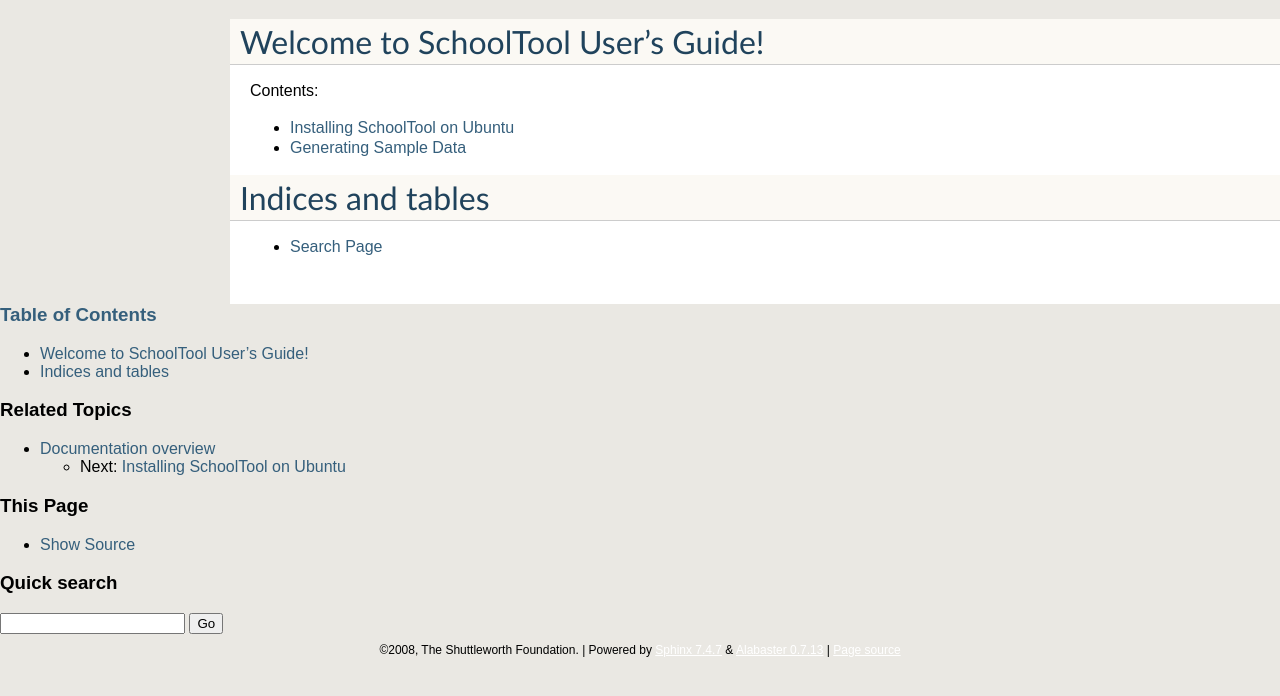
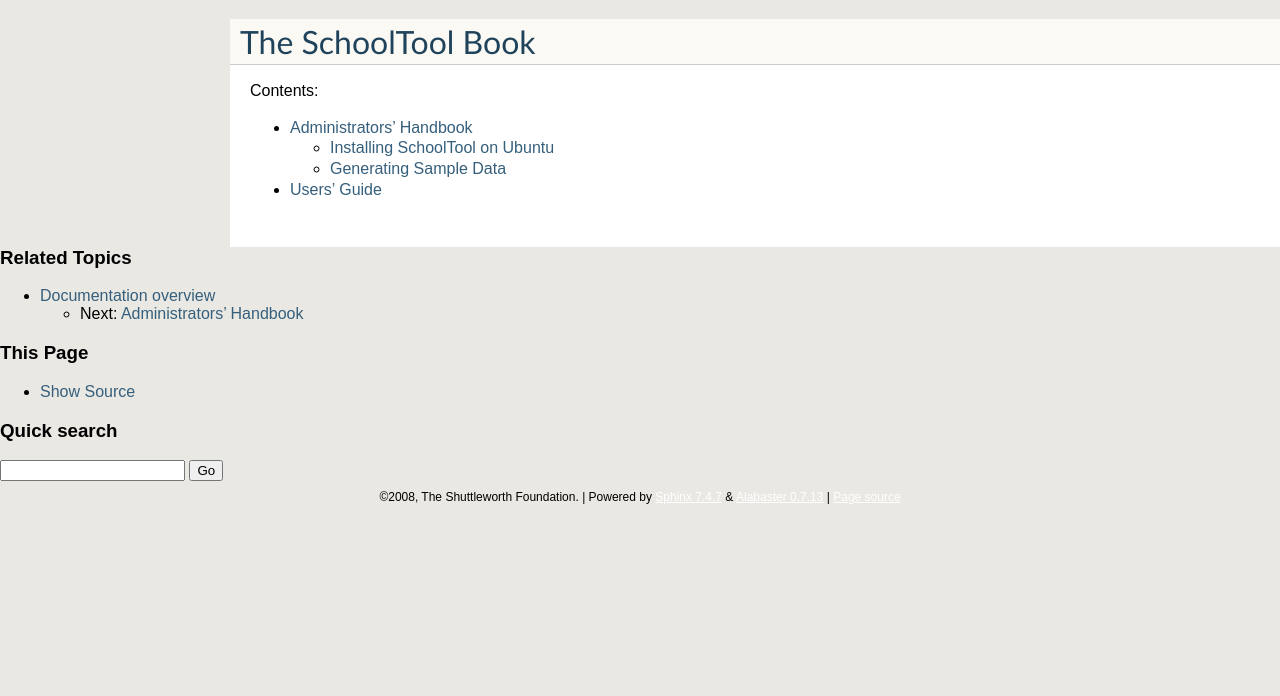
Before and after one commit to schooltool-project/schooltool-book, a Sphinx documentation site: the page built from source/index.rst, in a window 1280 px wide. Shown: the top 696 px of the page. Built offline with Sphinx 7.4.7, drawn with Linux system fonts in a browser that asks for light colours.

Commit message:
Reorganized into 'The SchoolTool Book'

```diff
--- /dev/null
+++ b/source/administrators.rst
@@ -0,0 +1,10 @@
+Administrators' Handbook
+========================
+
+Contents:
+
+.. toctree::
+   :maxdepth: 2
+
+   install
+   sample
--- a/source/conf.py
+++ b/source/conf.py
@@ -35,16 +35,16 @@
 master_doc = 'index'
 
 # General substitutions.
-project = "SchoolTool User's Guide"
+project = "The SchoolTool Book"
 copyright = '2008, The Shuttleworth Foundation'
 
 # The default replacements for |version| and |release|, also used in various
 # other places throughout the built documents.
 #
 # The short X.Y version.
-version = '2008'
+version = '2008.4'
 # The full version, including alpha/beta/rc tags.
-release = '2008.1'
+release = '2008.4.1'
 
 # There are two options for replacing |today|: either, you set today to some
 # non-false value, then it is used:
@@ -80,7 +80,7 @@
 
 # The name for this set of Sphinx documents.  If None, it defaults to
 # "<project> v<release> documentation".
-html_title = "SchoolTool User's Guide"
+html_title = "The SchoolTool Book"
 
 # The name of an image file (within the static path) to place at the top of
 # the sidebar.
@@ -117,7 +117,7 @@
 #html_use_opensearch = False
 
 # Output file base name for HTML help builder.
-htmlhelp_basename = "SchoolTool User's Guidedoc"
+htmlhelp_basename = "The SchoolTool Book"
 
 
 # Options for LaTeX output
@@ -132,7 +132,7 @@
 # Grouping the document tree into LaTeX files. List of tuples
 # (source start file, target name, title, author, document class [howto/manual]).
 latex_documents = [
-  ('index', "SchoolTool User's Guide.tex", "SchoolTool User's Guide Documentation", 'The Shuttleworth Foundation', 'manual'),
+  ('index', "schooltool-book.tex", "The SchoolTool Book", 'The Shuttleworth Foundation', 'manual'),
 ]
 
 # The name of an image file (relative to this directory) to place at the top of
--- a/source/index.rst
+++ b/source/index.rst
@@ -2,18 +2,13 @@
    You can adapt this file completely to your liking, but it should at least
    contain the root `toctree` directive.
 
-Welcome to SchoolTool User's Guide!
-===================================
+The SchoolTool Book
+===================
 
 Contents:
 
 .. toctree::
    :maxdepth: 2
 
-   install
-   sample
-
-Indices and tables
-==================
-
-* :ref:`search`
+   administrators
+   users
--- /dev/null
+++ b/source/users.rst
@@ -0,0 +1,2 @@
+Users' Guide
+============
```
